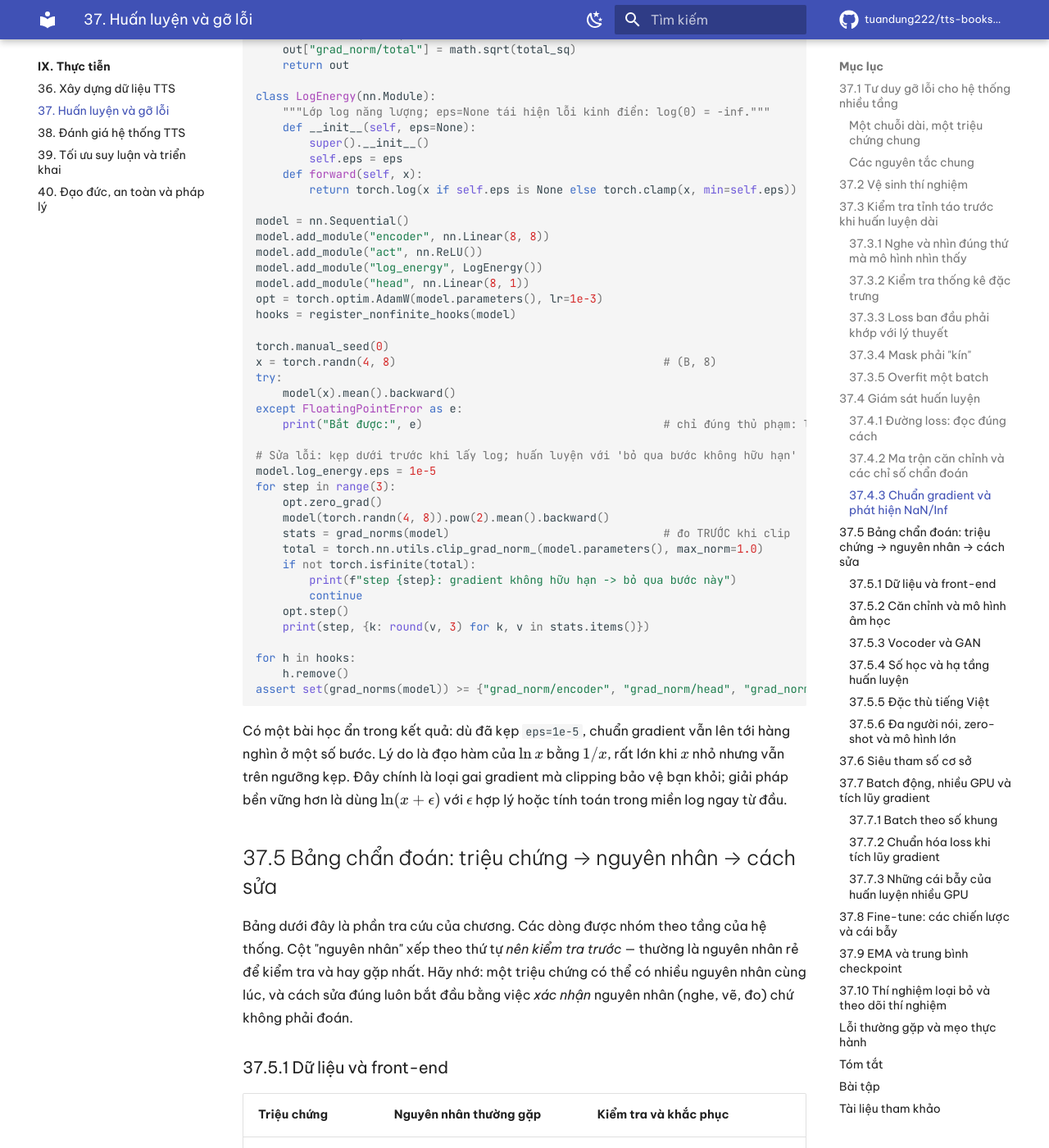
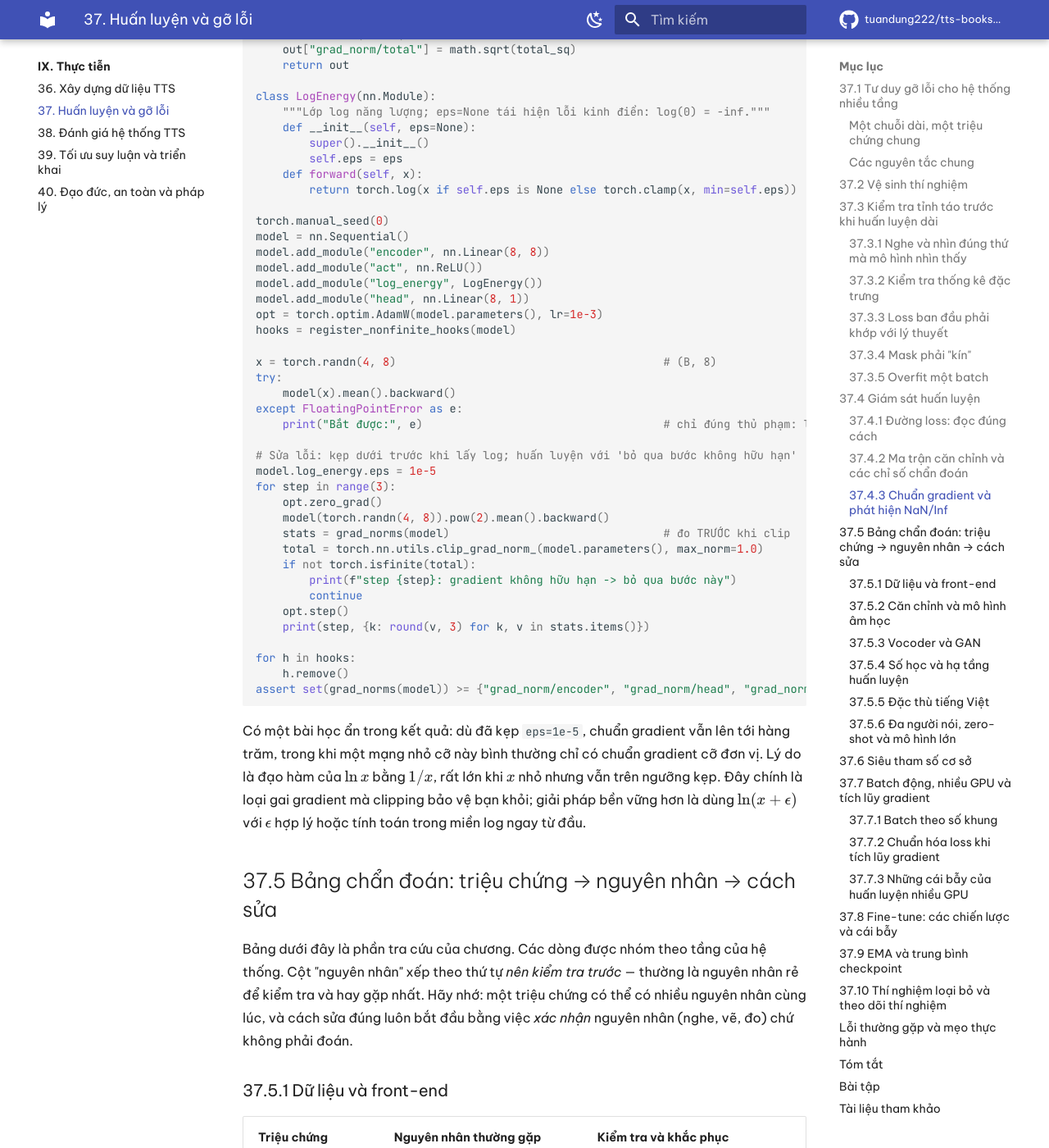
Before and after one commit to tuandung222/tts-books-2026, an MkDocs documentation site: the page built from docs/phan-9-thuc-tien/ch37-huan-luyen-va-debug.md, in a window 1280 px wide and 1400 px high, scrolled down 9262 px. Shown: the whole window at 82% size. Built offline with MkDocs 1.6.1 and Material for MkDocs 9.7.7, drawn with Linux system fonts in a browser that asks for light colours; comment, search, counter and statistics services are not loaded.

Commit message:
WIP: bản thảo các chương đang biên soạn
Co-Authored-By: Claude Opus 5.5 <noreply@anthropic.com>
Claude-Session: https://claude.ai/code/session_01PnSv8GMC4q142v8Kx1mQHm

````diff
--- a/docs/phan-9-thuc-tien/ch37-huan-luyen-va-debug.md
+++ b/docs/phan-9-thuc-tien/ch37-huan-luyen-va-debug.md
@@ -332,7 +332,7 @@ for h in hooks:
 assert set(grad_norms(model)) >= {"grad_norm/encoder", "grad_norm/head", "grad_norm/total"}
 ```
 
-Có một bài học ẩn trong kết quả: dù đã kẹp `eps=1e-5`, chuẩn gradient vẫn lên tới hàng nghìn ở một số bước. Lý do là đạo hàm của $\ln x$ bằng $1/x$, rất lớn khi $x$ nhỏ nhưng vẫn trên ngưỡng kẹp. Đây chính là loại gai gradient mà clipping bảo vệ bạn khỏi; giải pháp bền vững hơn là dùng $\ln(x + \epsilon)$ với $\epsilon$ hợp lý hoặc tính toán trong miền log ngay từ đầu.
+Có một bài học ẩn trong kết quả: dù đã kẹp `eps=1e-5`, chuẩn gradient vẫn lên tới hàng trăm, trong khi một mạng nhỏ cỡ này bình thường chỉ có chuẩn gradient cỡ đơn vị. Lý do là đạo hàm của $\ln x$ bằng $1/x$, rất lớn khi $x$ nhỏ nhưng vẫn trên ngưỡng kẹp. Đây chính là loại gai gradient mà clipping bảo vệ bạn khỏi; giải pháp bền vững hơn là dùng $\ln(x + \epsilon)$ với $\epsilon$ hợp lý hoặc tính toán trong miền log ngay từ đầu.
 
 ## 37.5 Bảng chẩn đoán: triệu chứng → nguyên nhân → cách sửa
 
````
Also changed, not shown: other parts of docs/phan-9-thuc-tien/ch37-huan-luyen-va-debug.md (+1 -1 lines).
